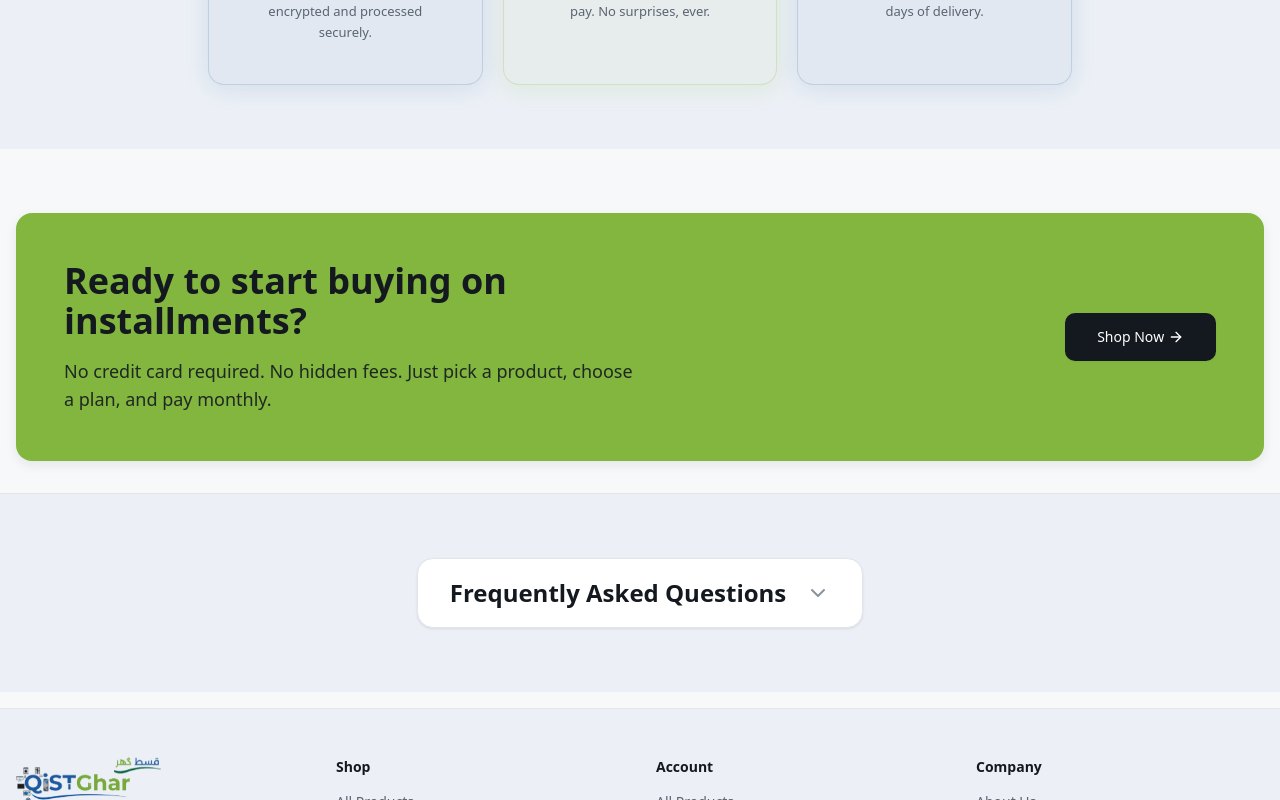
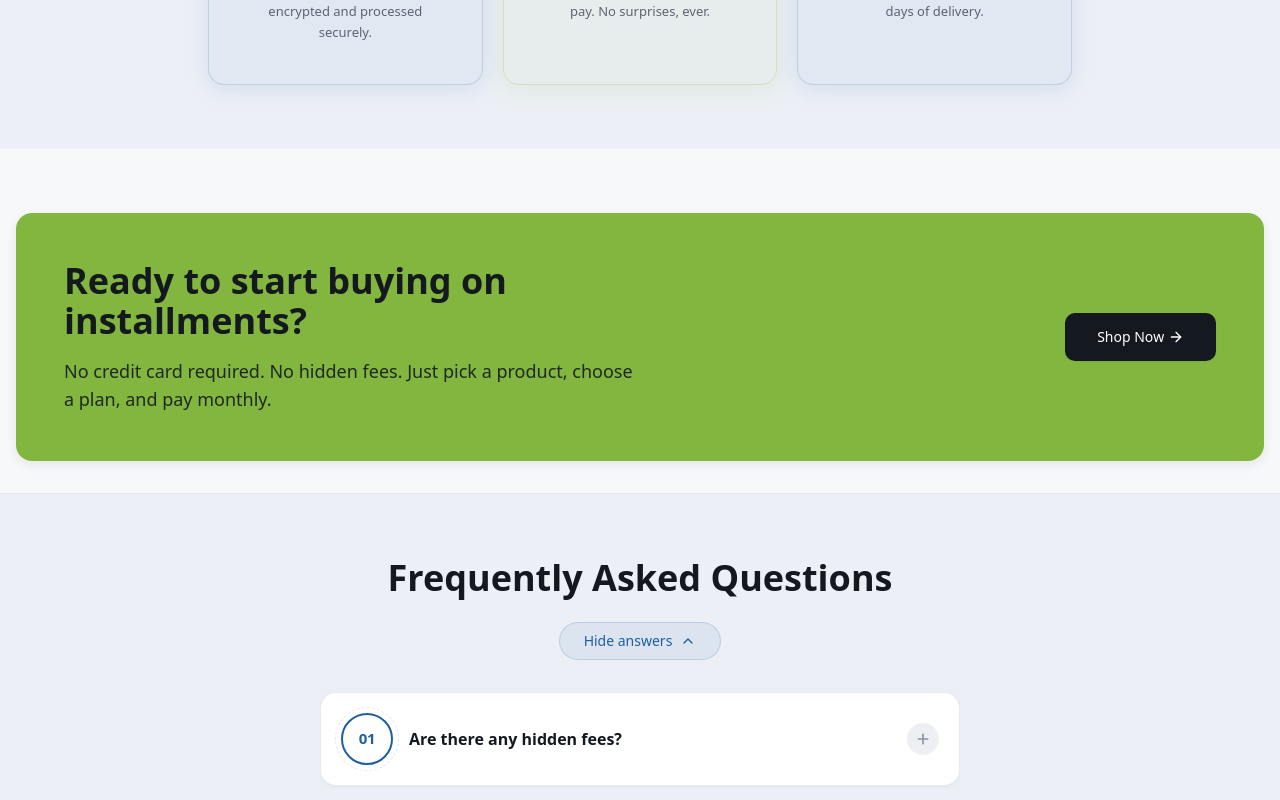
Before and after one commit to ahmedraza032/qist-ghar, a Next.js app: page / in a window 1280 px wide. Shown: the part 2000-2800 px from the top of the page. Built offline with nearby package versions, Linux system fonts and the light colour scheme.

Commit message:
feat: match shop page design exactly with photo tiles, ring badges, and FAQ dropdown

```diff
--- a/src/components/shop/animated-faq.tsx
+++ b/src/components/shop/animated-faq.tsx
@@ -44,37 +44,39 @@ const faqs = [
 ];
 
 export function AnimatedFAQ() {
-  const [showFaqs, setShowFaqs] = useState(false);
+  const [showFaqs, setShowFaqs] = useState(true);
   const [openIndex, setOpenIndex] = useState<number | null>(null);
 
   return (
     <div className="w-full flex flex-col items-center">
-      {/* Dropdown Header Button */}
-      <motion.button
-        whileHover={{ y: -2 }}
-        whileTap={{ scale: 0.98 }}
+      {/* Section title */}
+      <h2 className="font-heading text-3xl md:text-4xl font-bold text-text-primary text-center mb-6">
+        Frequently Asked Questions
+      </h2>
+
+      {/* Dropdown Toggle Pill */}
+      <button
         onClick={() => {
           setShowFaqs(!showFaqs);
           if (showFaqs) setOpenIndex(null);
         }}
-        className="group w-full md:w-auto flex items-center justify-between md:justify-center gap-5 px-8 py-4.5 bg-surface border border-border shadow-[var(--shadow-sm)] rounded-[var(--radius-card)] hover:border-primary hover:bg-primary-subtle transition-all duration-200 ease-[cubic-bezier(0.4,0,0.2,1)] focus:outline-none focus-visible:ring-2 focus-visible:ring-primary focus-visible:ring-offset-2"
+        className="flex items-center gap-2 px-6 py-2 rounded-full border text-sm font-medium transition-all duration-200 ease-out hover:opacity-90 active:scale-[0.97] focus:outline-none focus-visible:ring-2 focus-visible:ring-primary focus-visible:ring-offset-2 mb-8"
         style={{
-          boxShadow: showFaqs ? "0 6px 20px rgba(32,94,163,0.12)" : undefined,
-          borderColor: showFaqs ? "rgba(32,94,163,0.4)" : undefined,
-          background: showFaqs ? "#FFFFFF" : undefined,
+          background: "rgba(32,94,163,0.08)",
+          borderColor: "rgba(32,94,163,0.18)",
+          color: "#205EA3",
         }}
         aria-expanded={showFaqs}
       >
-        <span className="font-heading text-xl md:text-2xl font-semibold text-text-primary group-hover:text-primary transition-colors">
-          Frequently Asked Questions
-        </span>
-        <motion.div
+        <span>{showFaqs ? "Hide answers" : "View all FAQs"}</span>
+        <motion.span
           animate={{ rotate: showFaqs ? 180 : 0 }}
           transition={{ type: "spring", bounce: 0.2, duration: 0.3 }}
+          className="inline-flex items-center"
         >
-          <ChevronDown className="h-6 w-6 text-text-tertiary group-hover:text-primary transition-colors" />
-        </motion.div>
-      </motion.button>
+          <ChevronDown className="h-4 w-4" />
+        </motion.span>
+      </button>
 
       {/* FAQ accordion items */}
       <AnimatePresence>
@@ -84,7 +86,7 @@ export function AnimatedFAQ() {
             animate={{ height: "auto", opacity: 1, y: 0 }}
             exit={{ height: 0, opacity: 0, y: -10 }}
             transition={{ type: "spring", bounce: 0, duration: 0.4 }}
-            className="w-full overflow-hidden pt-8"
+            className="w-full overflow-hidden"
           >
             <div className="w-full flex flex-col gap-4 pb-2">
               {faqs.map((faq, idx) => {
```
